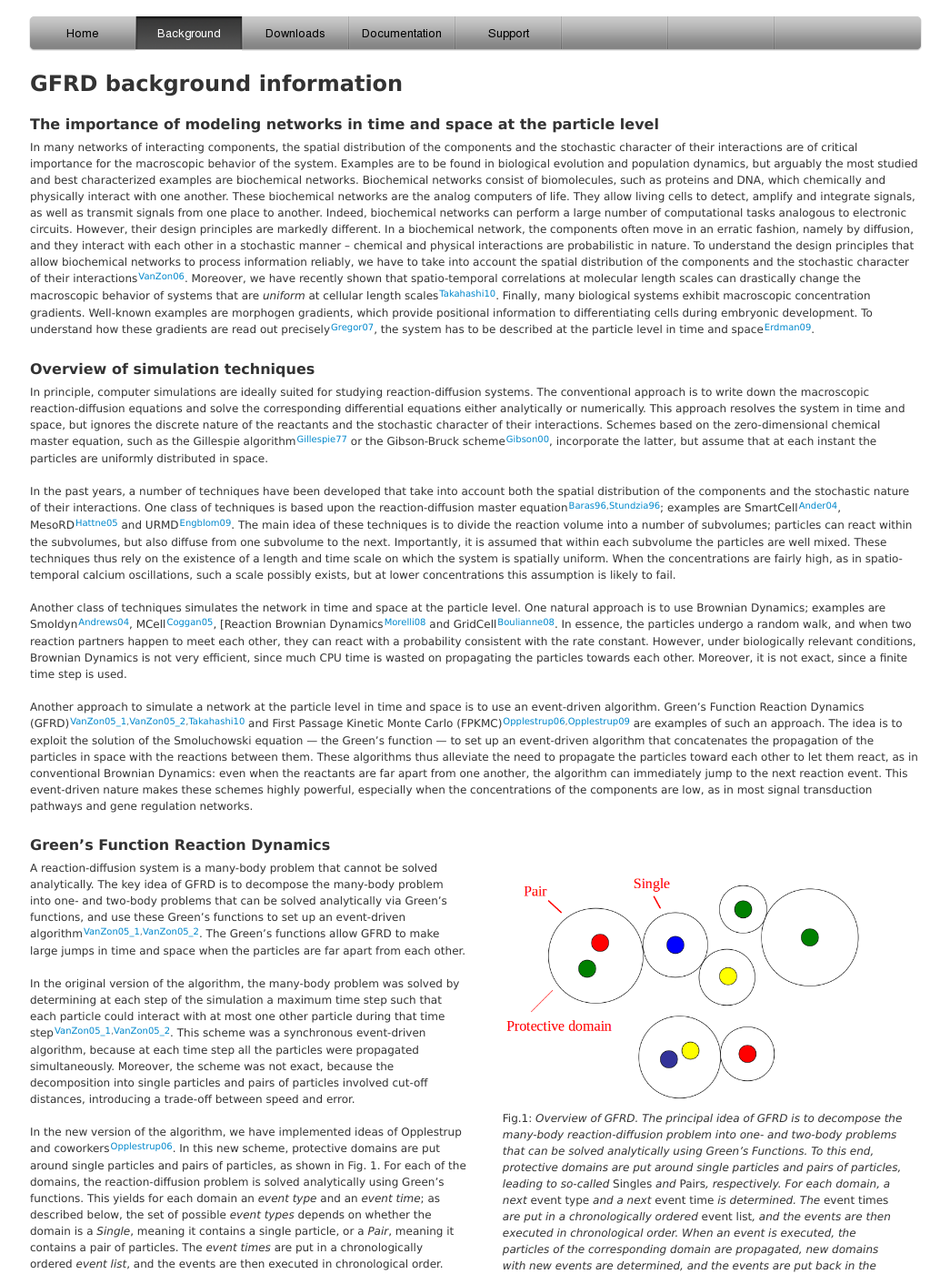
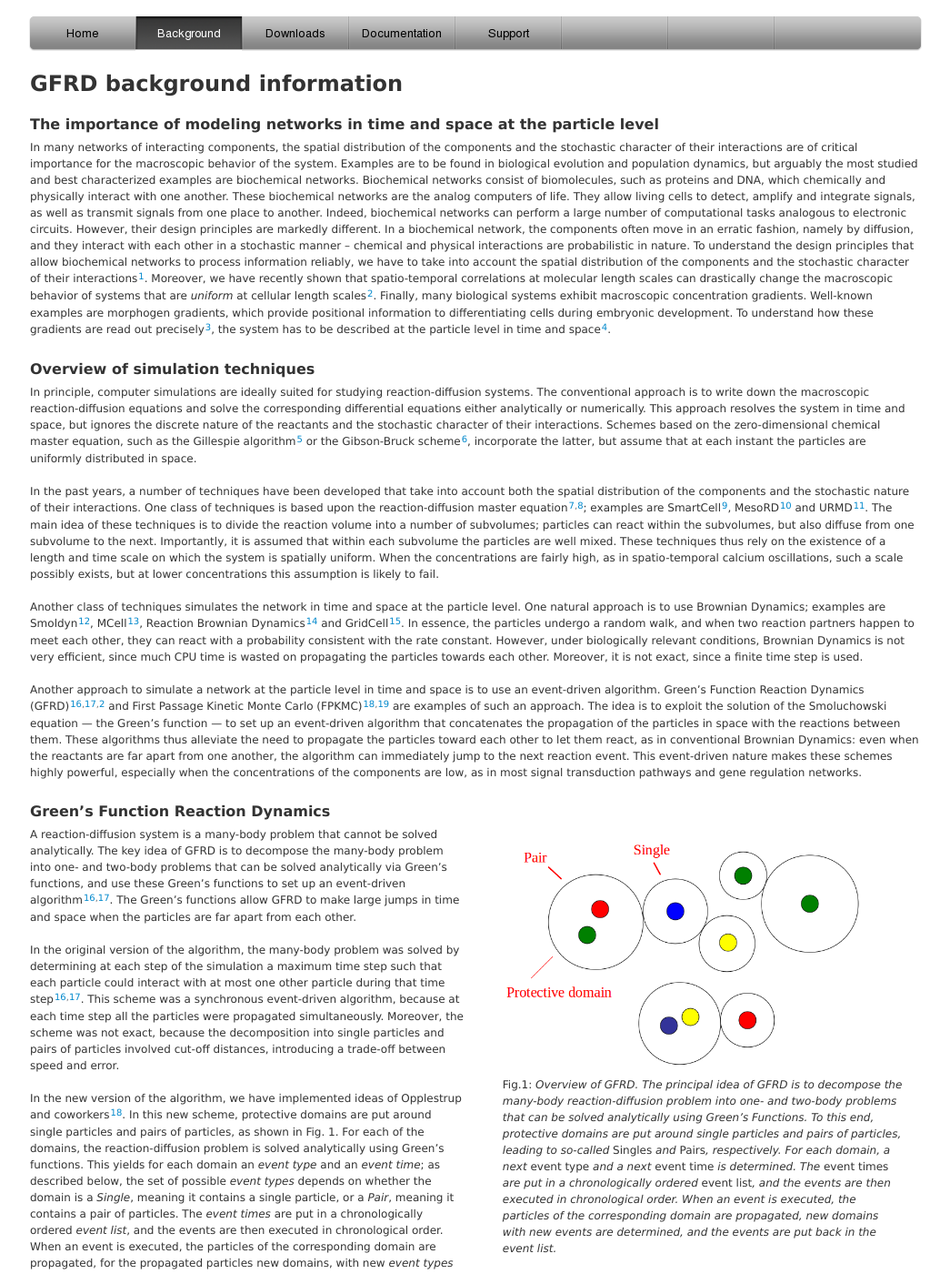
Before and after one commit to maxbetjes/maxbetjes.github.io, a Jekyll site: the page background.html, which Jekyll copies as it is, in a window 1280 px wide and 1400 px high. Shown: the whole window at 91% size, without its empty margins (117-1162 px from the left). Built offline with Jekyll 4.4.1, drawn with Linux system fonts in a browser that asks for light colours; Markdown is read by kramdown in place of the engine named in the settings.

Commit message:
Only show numbers on background page.

```diff
--- a/background.html
+++ b/background.html
@@ -53,15 +53,15 @@ stochastic manner – chemical and physical interactions are probabilistic in
 nature. To understand the design principles that allow biochemical networks to
 process information reliably, we have to take into account the spatial
 distribution of the components and the stochastic character of their
-interactions<sup><span id="r1"><a href="#c1">VanZon06</a></span></sup>. Moreover, we have recently shown
-that spatio-temporal correlations at molecular length scales can drastically
-change the macroscopic behavior of systems that are <em>uniform</em> at cellular
-length scales<sup><span id="r2"><a href="#c2">Takahashi10</a></span></sup>. Finally, many biological systems
-exhibit macroscopic concentration gradients. Well-known examples are morphogen
+interactions<sup><span id="r1"><a href="#c1">1</a></span></sup>. Moreover, we have recently shown that
+spatio-temporal correlations at molecular length scales can drastically change
+the macroscopic behavior of systems that are <em>uniform</em> at cellular length
+scales<sup><span id="r2"><a href="#c2">2</a></span></sup>. Finally, many biological systems exhibit
+macroscopic concentration gradients. Well-known examples are morphogen
 gradients, which provide positional information to differentiating cells
 during embryonic development. To understand how these gradients are read out
-precisely<sup><span id="r3"><a href="#c3">Gregor07</a></span></sup>, the system has to be described at the
-particle level in time and space<sup><span id="r4"><a href="#c4">Erdman09</a></span></sup>.</p>
+precisely<sup><span id="r3"><a href="#c3">3</a></span></sup>, the system has to be described at the particle
+level in time and space<sup><span id="r4"><a href="#c4">4</a></span></sup>.</p>
 
 <h2>Overview of simulation techniques</h2>
 
@@ -72,41 +72,40 @@ differential equations either analytically or numerically. This approach
 resolves the system in time and space, but ignores the discrete nature of the
 reactants and the stochastic character of their interactions. Schemes based on
 the zero-dimensional chemical master equation, such as the Gillespie
-algorithm<sup><span id="r5"><a href="#c5">Gillespie77</a></span></sup> or the Gibson-Bruck
-scheme<sup><span id="r6"><a href="#c6">Gibson00</a></span></sup>, incorporate the latter, but assume that at
-each instant the particles are uniformly distributed in space.</p>
+algorithm<sup><span id="r5"><a href="#c5">5</a></span></sup> or the Gibson-Bruck scheme<sup><span id="r6"><a href="#c6">6</a></span></sup>,
+incorporate the latter, but assume that at each instant the particles are
+uniformly distributed in space.</p>
 
 <p>In the past years, a number of techniques have been developed that take into
 account both the spatial distribution of the components and the stochastic
 nature of their interactions. One class of techniques is based upon the
-reaction-diffusion master
-equation<sup><span id="r7"><a href="#c7">Baras96</a></span>,<span id="r8"><a href="#c8">Stundzia96</a></span></sup>; examples are
-SmartCell<sup><span id="r9"><a href="#c9">Ander04</a></span></sup>, MesoRD<sup><span id="r10"><a href="#c10">Hattne05</a></span></sup> and
-URMD<sup><span id="r11"><a href="#c11">Engblom09</a></span></sup>. The main idea of these techniques is to
-divide the reaction volume into a number of subvolumes; particles can react
-within the subvolumes, but also diffuse from one subvolume to the next.
-Importantly, it is assumed that within each subvolume the particles are well
-mixed. These techniques thus rely on the existence of a length and time scale
-on which the system is spatially uniform.  When the concentrations are fairly
-high, as in spatio-temporal calcium oscillations, such a scale possibly
-exists, but at lower concentrations this assumption is likely to fail.</p>
+reaction-diffusion master equation<sup><span id="r7"><a href="#c7">7</a></span>,<span id="r8"><a href="#c8">8</a></span></sup>;
+examples are SmartCell<sup><span id="r9"><a href="#c9">9</a></span></sup>, MesoRD<sup><span id="r10"><a href="#c10">10</a></span></sup> and
+URMD<sup><span id="r11"><a href="#c11">11</a></span></sup>. The main idea of these techniques is to divide the
+reaction volume into a number of subvolumes; particles can react within the
+subvolumes, but also diffuse from one subvolume to the next.  Importantly, it
+is assumed that within each subvolume the particles are well mixed. These
+techniques thus rely on the existence of a length and time scale on which the
+system is spatially uniform.  When the concentrations are fairly high, as in
+spatio-temporal calcium oscillations, such a scale possibly exists, but at
+lower concentrations this assumption is likely to fail.</p>
 
 <p>Another class of techniques simulates the network in time and space at the
 particle level. One natural approach is to use Brownian Dynamics; examples are
-Smoldyn<sup><span id="r12"><a href="#c12">Andrews04</a></span></sup>, MCell<sup><span id="r13"><a href="#c13">Coggan05</a></span></sup>, [Reaction Brownian Dynamics<sup><span id="r14"><a href="#c14">Morelli08</a></span></sup> and
-GridCell<sup><span id="r15"><a href="#c15">Boulianne08</a></span></sup>. In essence, the particles undergo a
-random walk, and when two reaction partners happen to meet each other, they
-can react with a probability consistent with the rate constant. However, under
-biologically relevant conditions, Brownian Dynamics is not very efficient,
-since much CPU time is wasted on propagating the particles towards each
-other.  Moreover, it is not exact, since a finite time step is used.</p>
+Smoldyn<sup><span id="r12"><a href="#c12">12</a></span></sup>, MCell<sup><span id="r13"><a href="#c13">13</a></span></sup>, Reaction Brownian
+Dynamics<sup><span id="r14"><a href="#c14">14</a></span></sup> and GridCell<sup><span id="r15"><a href="#c15">15</a></span></sup>. In essence,
+the particles undergo a random walk, and when two reaction partners happen to
+meet each other, they can react with a probability consistent with the rate
+constant. However, under biologically relevant conditions, Brownian Dynamics
+is not very efficient, since much CPU time is wasted on propagating the
+particles towards each other.  Moreover, it is not exact, since a finite time
+step is used.</p>
 
 <p>Another approach to simulate a network at the particle level in time and space
 is to use an event-driven algorithm. Green’s Function Reaction Dynamics
-(GFRD)<sup><span id="r16"><a href="#c16">VanZon05_1</a></span>,<span id="r17"><a href="#c17">VanZon05_2</a></span>,<a href="#c2">Takahashi10</a></sup>
-and First Passage Kinetic Monte Carlo
-(FPKMC)<sup><span id="r18"><a href="#c18">Opplestrup06</a></span>,<span id="r19"><a href="#c19">Opplestrup09</a></span></sup> are
-examples of such an approach.  The idea is to exploit the solution of the
+(GFRD)<sup><span id="r16"><a href="#c16">16</a></span>,<span id="r17"><a href="#c17">17</a></span>,<a href="#c2">2</a></sup> and First Passage
+Kinetic Monte Carlo (FPKMC)<sup><span id="r18"><a href="#c18">18</a></span>,<span id="r19"><a href="#c19">19</a></span></sup> are
+examples of such an approach. The idea is to exploit the solution of the
 Smoluchowski equation — the Green’s function — to set up an event-driven
 algorithm that concatenates the propagation of the particles in space with the
 reactions between them. These algorithms thus alleviate the need to propagate
@@ -123,21 +122,21 @@ regulation networks.</p>
 analytically. The key idea of GFRD is to decompose the many-body problem into
 one- and two-body problems that can be solved analytically via Green’s
 functions, and use these Green’s functions to set up an event-driven
-algorithm<sup><a href="#c16">VanZon05_1</a>,<a href="#c17">VanZon05_2</a></sup>. The Green’s functions allow
-GFRD to make large jumps in time and space when the particles are far apart
-from each other.</p>
+algorithm<sup><a href="#c16">16</a>,<a href="#c17">17</a></sup>. The Green’s functions allow GFRD to make
+large jumps in time and space when the particles are far apart from each
+other.</p>
 
 <p>In the original version of the algorithm, the many-body problem was solved
 by determining at each step of the simulation a maximum time step such that
 each particle could interact with at most one other particle during that time
-step<sup><a href="#c16">VanZon05_1</a>,<a href="#c17">VanZon05_2</a></sup>. This scheme was a synchronous
-event-driven algorithm, because at each time step all the particles were
-propagated simultaneously. Moreover, the scheme was not exact, because the
-decomposition into single particles and pairs of particles involved cut-off
-distances, introducing a trade-off between speed and error.</p>
+step<sup><a href="#c16">16</a>,<a href="#c17">17</a></sup>. This scheme was a synchronous event-driven
+algorithm, because at each time step all the particles were propagated
+simultaneously. Moreover, the scheme was not exact, because the decomposition
+into single particles and pairs of particles involved cut-off distances,
+introducing a trade-off between speed and error.</p>
 
-<p>In the new version of the algorithm, we have implemented ideas of Opplestrup and
-coworkers<sup><a href="#c18">Opplestrup06</a></sup>. In this new scheme, protective domains are put
+<p>In the new version of the algorithm, we have implemented ideas of Opplestrup
+and coworkers<sup><a href="#c18">18</a></sup>. In this new scheme, protective domains are put
 around single particles and pairs of particles, as shown in Fig. 1. For each
 of the domains, the reaction-diffusion problem is solved analytically using
 Green’s functions. This yields for each domain an <em>event type</em> and an <em>event
@@ -151,10 +150,10 @@ with new <em>event types</em> and new <em>event times</em>, are determined, and
 events are put back in the <em>event list</em>. The new version of GFRD, called
 eGFRD, is thus an exact, event-driven, asynchronous algorithm. Its
 asynchronous nature makes eGFRD similar in spirit to event-driven MD
-simulations of hard spheres and the Gibson-Bruck scheme,
-which is an exact, event-driven asynchronous algorithm for simulating the
-<em>zero-dimensional</em> chemical master equation<sup><a href="#c6">Gibson00</a></sup>. A movie of eGFRD
-in action is shown in Movie 1.</p>
+simulations of hard spheres and the Gibson-Bruck scheme, which is an exact,
+event-driven asynchronous algorithm for simulating the <em>zero-dimensional</em>
+chemical master equation<sup><a href="#c6">6</a></sup>. A movie of eGFRD in action is shown in
+Movie 1.</p>
 
 <h2><em>Single</em></h2>
 
```
Also changed, not shown: src/background.markdown (+45 -46 lines).
